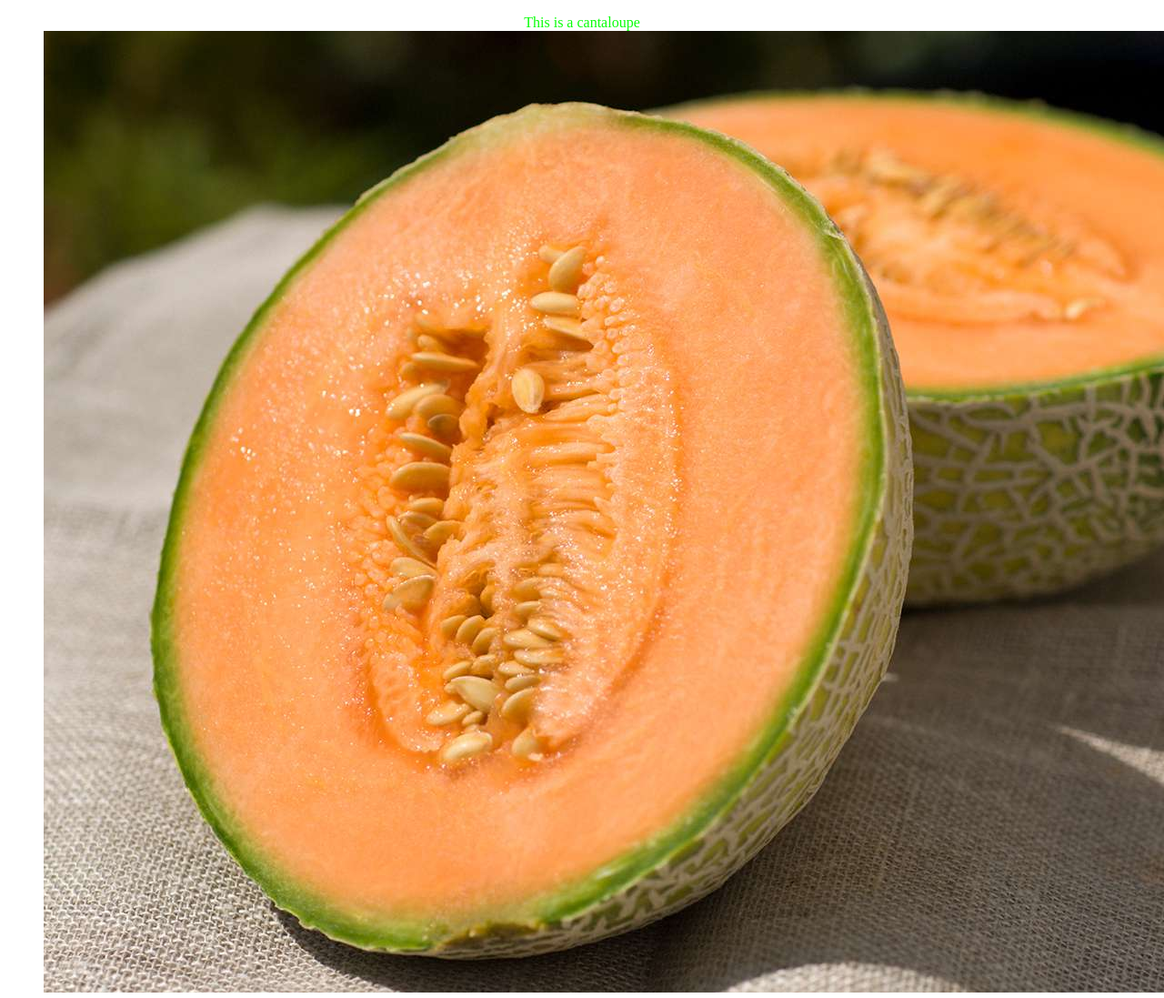
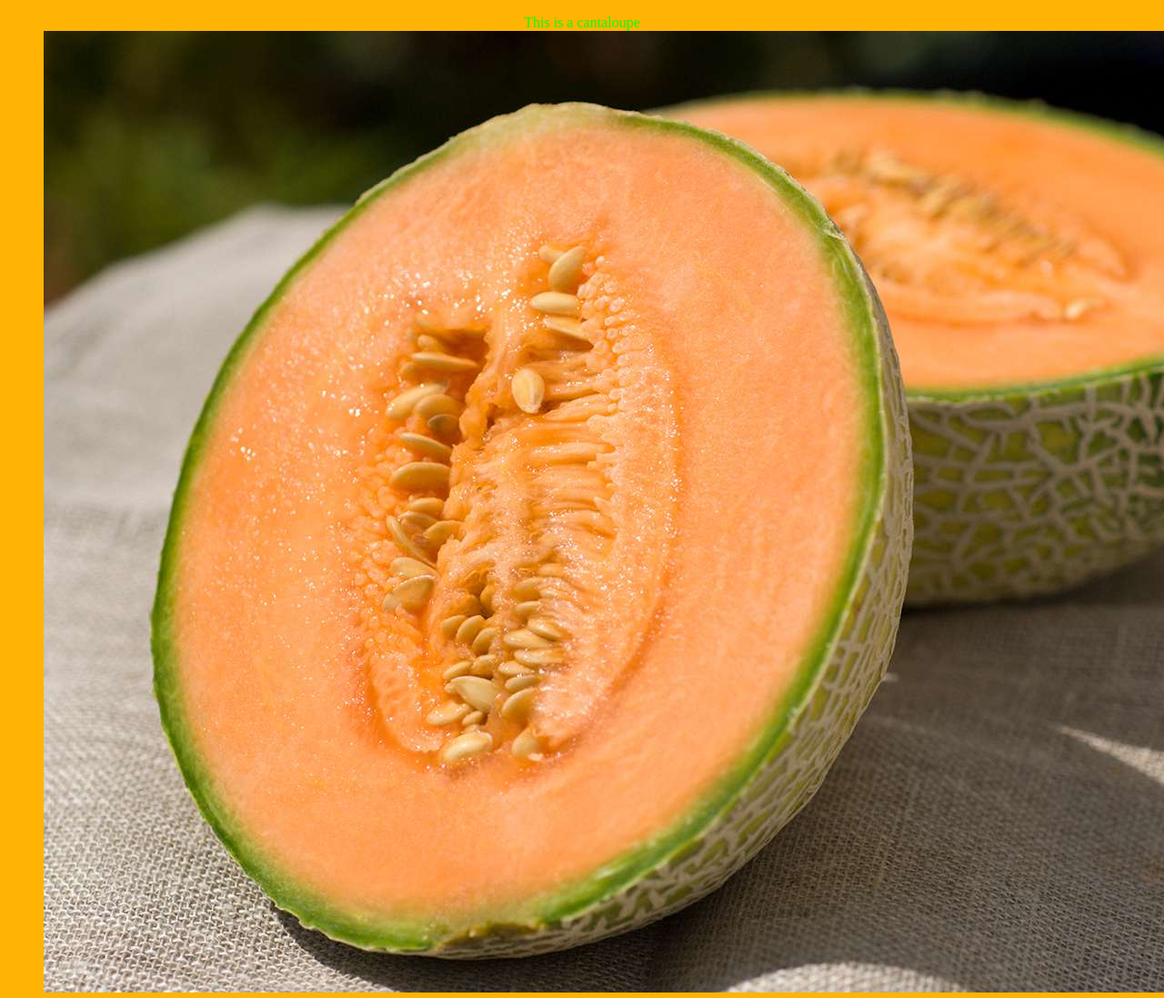
Before and after one commit to Gilan-H/TCD-CIS-WebDev, a plain HTML site: page module06/index.html in a window 1280 px wide. Shown: the top 1097 px of the page at 91% size. Drawn offline with Linux system fonts and the light colour scheme.

Commit message:
Update styles.css

```diff
--- a/module06/styles.css
+++ b/module06/styles.css
@@ -4,3 +4,6 @@ figure {
 figcaption{
   color:#09ff09
 }
+body{
+  background: #ffb405
+}
```
